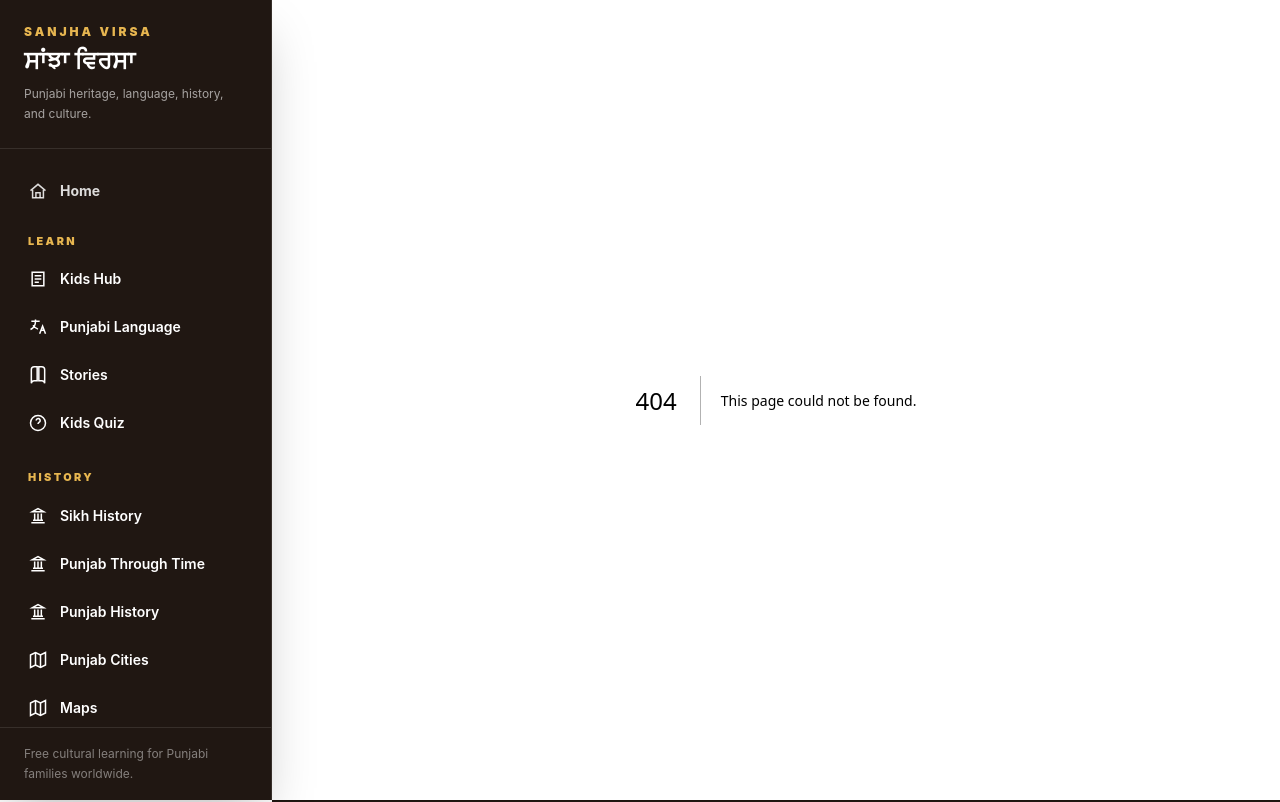
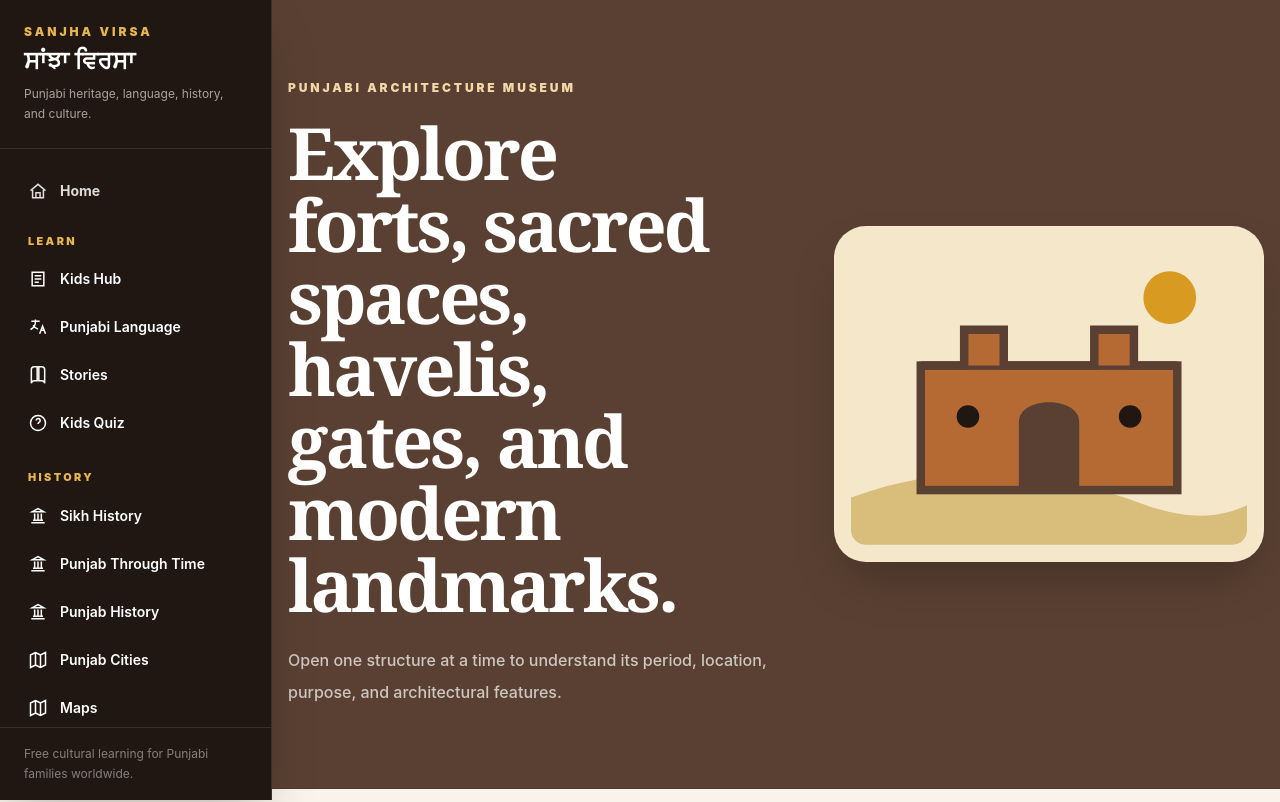
Before and after one commit to Gagan8atwal/sanjha-virsa, a Next.js app: page /architecture in a window 1280 px wide. Before the commit this address had no page. Shown: the top 802 px of the page. Built offline with nearby package versions, Linux system fonts and the light colour scheme.

Commit message:
Add Punjabi Architecture Museum route

```diff
--- /dev/null
+++ b/app/architecture/page.tsx
@@ -0,0 +1,5 @@
+import PunjabiArchitectureMuseum from '../../components/PunjabiArchitectureMuseum';
+
+export default function ArchitecturePage() {
+  return <PunjabiArchitectureMuseum />;
+}
```
